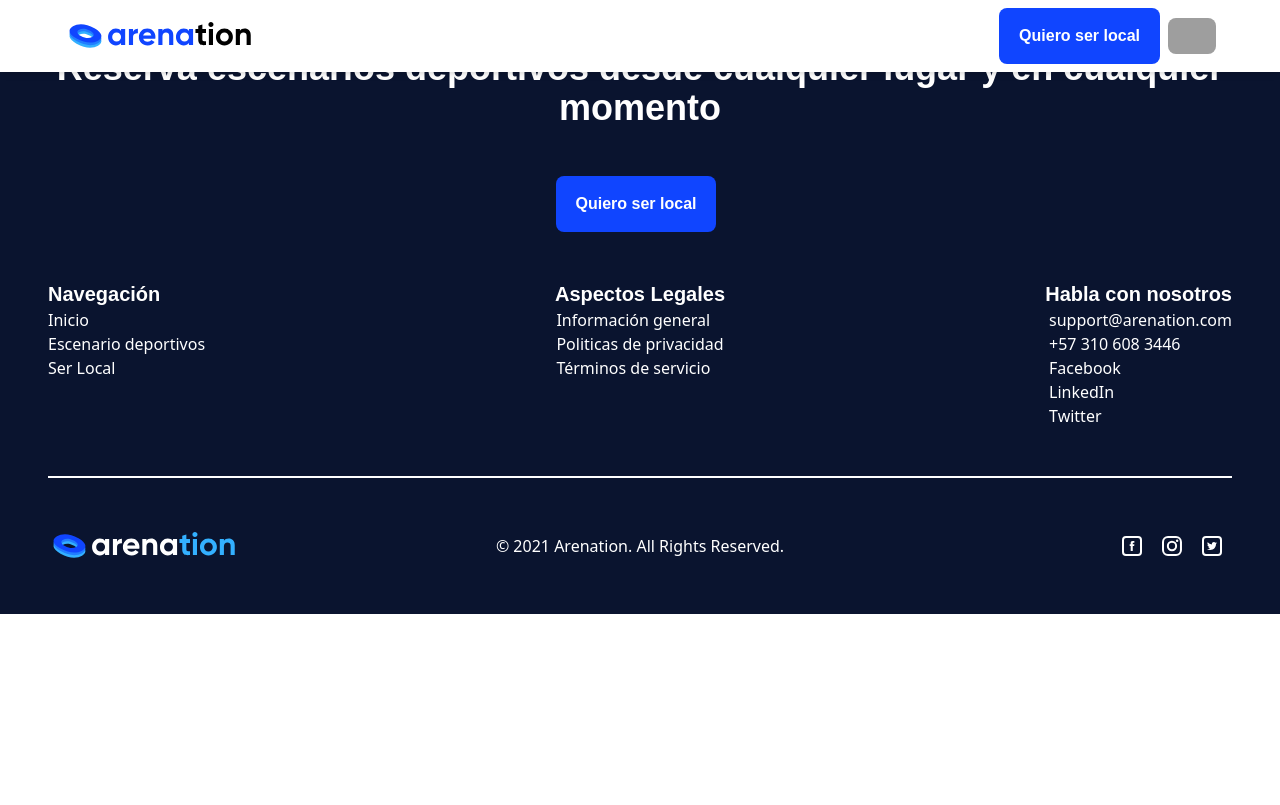
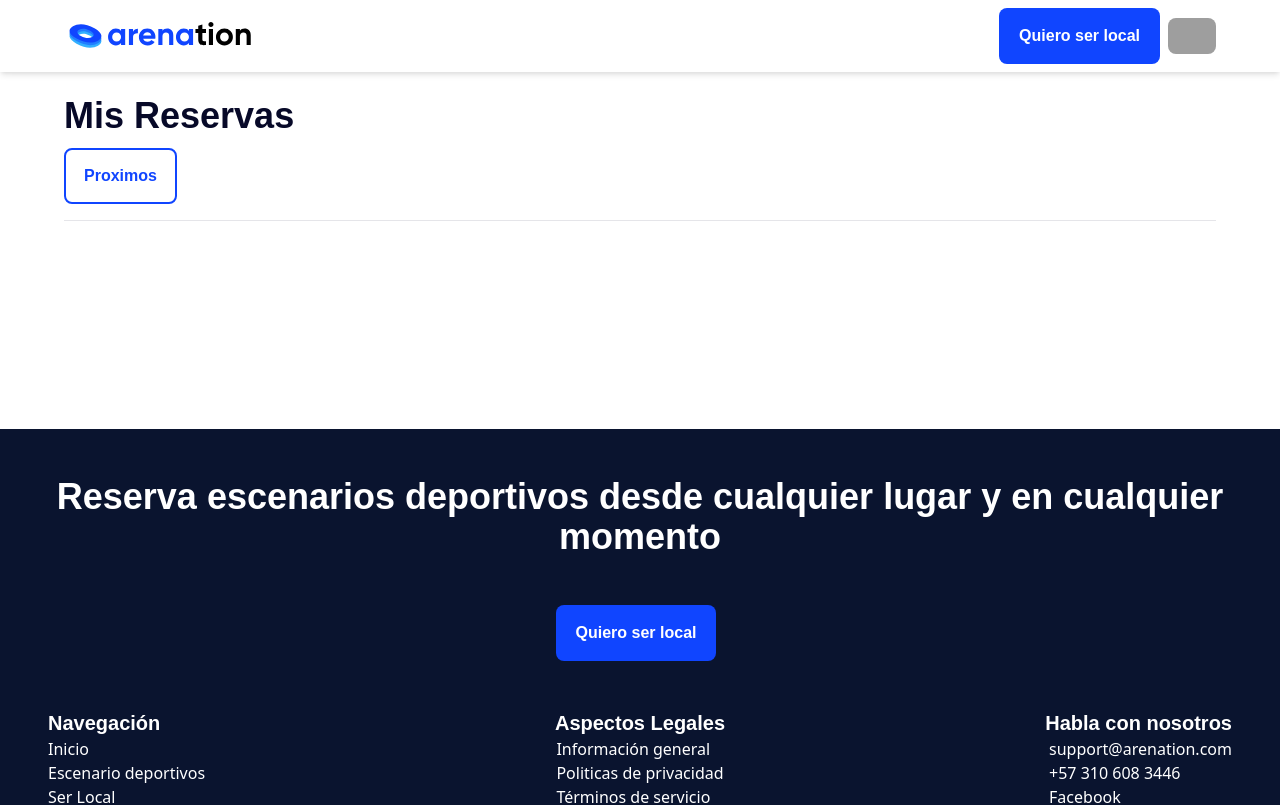
Before and after one commit to ProyectW/arenation, a React (Create React App) app: page /bookings in a window 1280 px wide. Shown: the top 805 px of the page. Built offline with nearby package versions, Linux system fonts and the light colour scheme; grey boxes are pictures that could not be loaded.

Commit message:
page de mis reservas con header listo

```diff
--- a/src/components/Header/Tittle.js
+++ b/src/components/Header/Tittle.js
@@ -1,9 +1,27 @@
 import React from "react";
+import Button from "../Controls/Buttons";
 
 export default function Tittle(props) {
   return (
     <div className="flex flex-col w-full px-8 py-8 sm:px-16 text-secondary-dark">
-      <h1 className="pb-4 border-b border-secondary-dark opacity border-opacity-10">{props.title}</h1>
+      <div className="pb-4 border-b border-secondary-dark opacity border-opacity-10">
+        <h1>{props.title}</h1>
+      </div>
     </div>
   );
 }
+export function TittleButton(props) {
+  return (
+    <div className="flex flex-col w-full px-8 py-8 sm:px-16 text-secondary-dark">
+      <div className="pb-4 border-b border-secondary-dark opacity border-opacity-10">
+        <h1 className="mb-3">{props.title}</h1>
+        <Button
+          type="outlineWith"
+          color="blue"
+          textColor="primary-500"
+          text={props.text}
+        />
+      </div>
+    </div>
+  );
+}
--- a/src/components/NavBars/LoggedNavBar.js
+++ b/src/components/NavBars/LoggedNavBar.js
@@ -67,7 +67,7 @@ export default function LoggedNavBar(props) {
                                     <Link to="/notifications" className="pb-1">
                                         Notificaciones
                                     </Link>
-                                    <Link to="/" className="pb-1">
+                                    <Link to="/bookings" className="pb-1">
                                         Mis reservas{" "}
                                     </Link>
                                     <Link to="/" className="pb-2">
@@ -130,7 +130,7 @@ export default function LoggedNavBar(props) {
                                     <Link to="/notifications" className="py-1">
                                         Notificaciones
                                     </Link>
-                                    <Link to="/" className="pb-1">
+                                    <Link to="/bookings" className="pb-1">
                                         Mis reservas{" "}
                                     </Link>
                                     <Link to="/" className="pb-2">
--- /dev/null
+++ b/src/pages/Bookings.js
@@ -0,0 +1,12 @@
+import React from "react";
+import {TittleButton} from "../components/Header/Tittle";
+
+export default class Notifications extends React.Component {
+  render() {
+    return (
+      <div className="pt-16 pb-44">
+        <TittleButton title="Mis Reservas" text="Proximos" />
+      </div>
+    );
+  }
+}
--- a/src/routes/App.js
+++ b/src/routes/App.js
@@ -6,6 +6,7 @@ import Arenas from "../pages/Arenas";
 import SelectedArena from "../pages/SelectedArena";
 import Account from "../pages/Account";
 import Notifications from "../pages/Notifications";
+import Bookings from "../pages/Bookings";
 
 const App = () => (
     <BrowserRouter>
@@ -24,6 +25,7 @@ const App = () => (
                 </Route>
                 <Route exact path="/arenas/selected" component={SelectedArena} />
                 <Route exact path="/notifications" component={Notifications} />
+                <Route exact path="/bookings" component={Bookings} />
             </Switch>
         </LayoutAway>
     </BrowserRouter>
```
